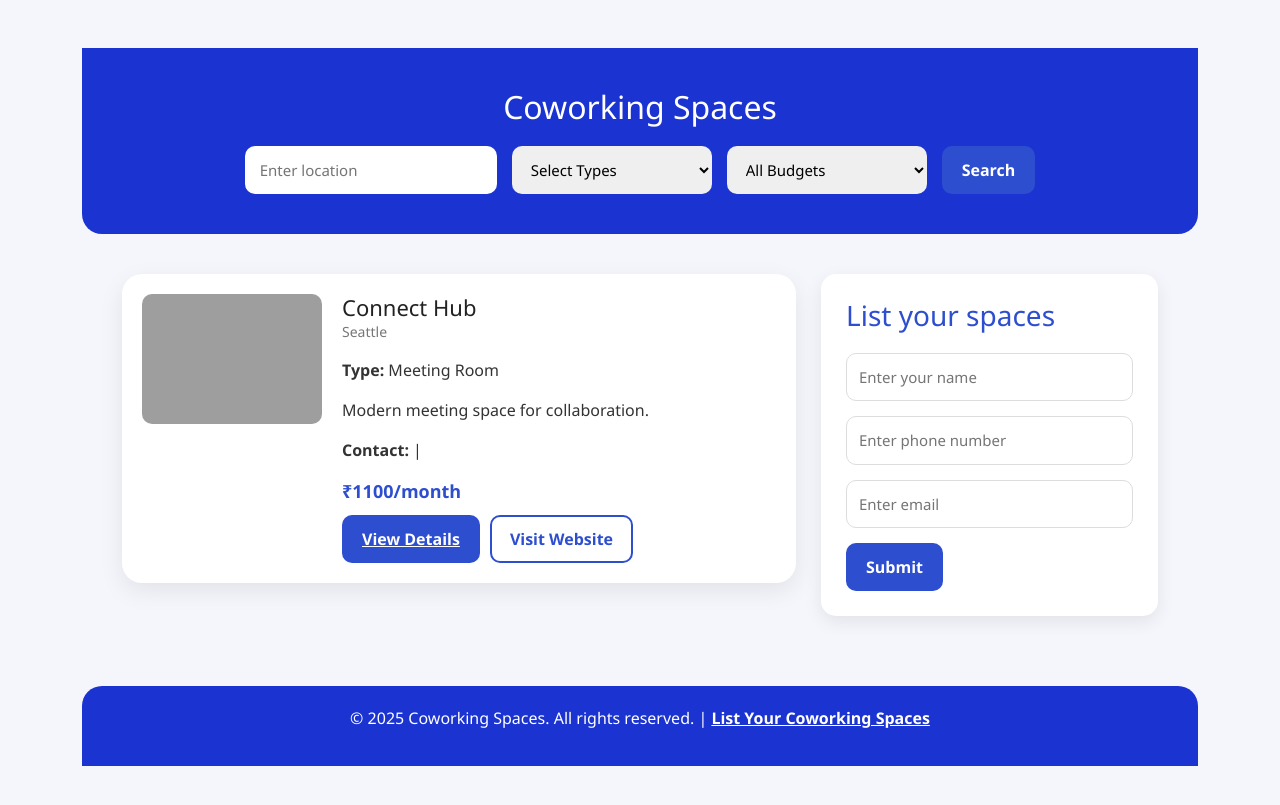
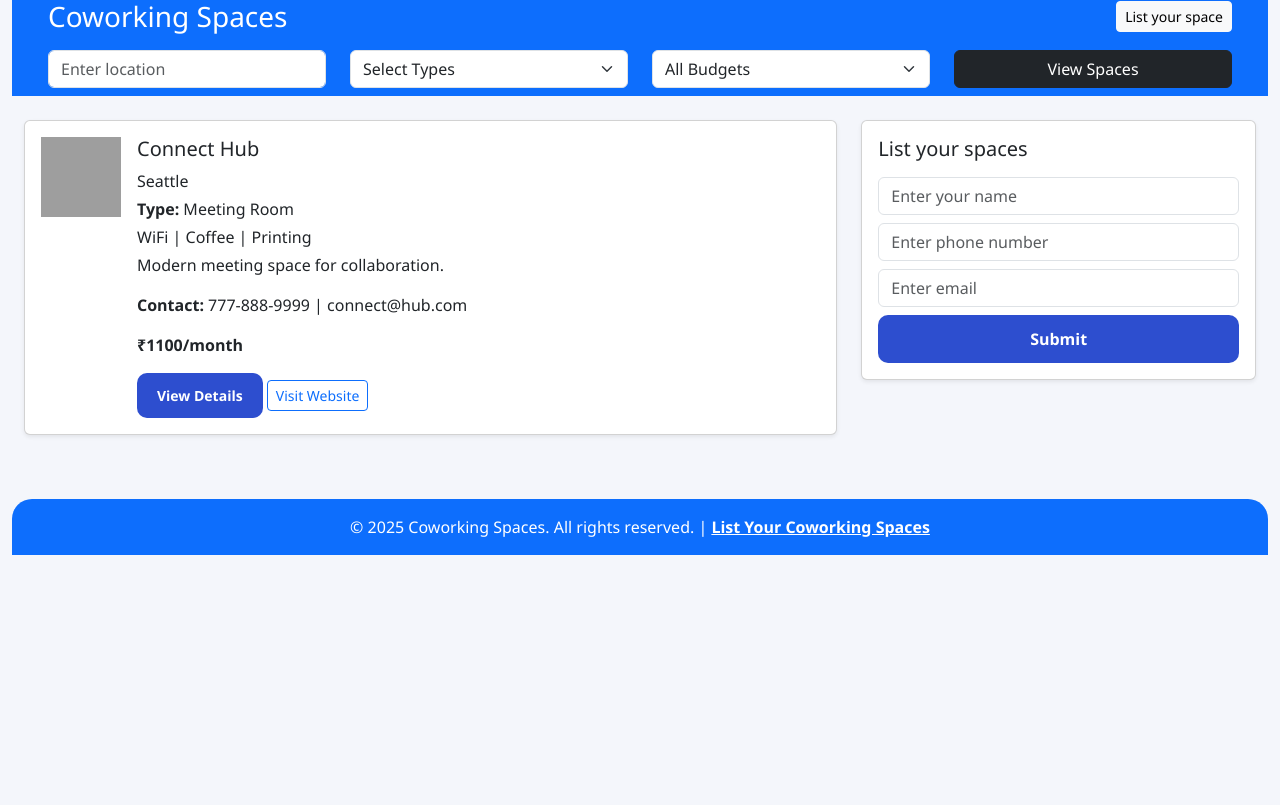
Before and after one commit to singhnatwar25/coworking, a Jekyll site: the page built from index.html, in a window 1280 px wide. Shown: the top 805 px of the page. Built offline with Jekyll 4.4.1, drawn with Linux system fonts in a browser that asks for light colours; grey boxes are pictures that could not be loaded.

Commit message:
dff sfasdfad f sd fsadf

```diff
--- a/_layouts/default.html
+++ b/_layouts/default.html
@@ -12,7 +12,7 @@
   <link rel="stylesheet" href="{{ '/assets/css/style.css' | relative_url }}">
 </head>
 <body>
-  <div class="container mt-5">
+  <div class="container-fluid">
     {{ content }}
   </div>
 </body>
--- a/index.html
+++ b/index.html
@@ -2,63 +2,83 @@
 layout: default
 title: Coworking Spaces
 ---
-<div class="hero">
-  <h1>Coworking Spaces</h1>
-  <div class="filters">
-    <input type="text" placeholder="Enter location">
-    <select>
+
+<div class="container-fluid bg-primary ">
+  <div class="d-flex justify-content-between align-items-center text-white px-4">
+    <h3 class="mb-0">Coworking Spaces</h3>
+    <a href="#list-form" class="btn btn-light btn-sm">List your space</a>
+  </div>
+
+  <div class="row mt-3 px-4">
+    <div class="col-md-3 mb-2">
+      <input type="text" class="form-control" placeholder="Enter location">
+    </div>
+    <div class="col-md-3 mb-2">
+      <select class="form-select">
         <option>Select Types</option>
-      <option>Office</option>
+        <option>Shared Desk</option>
         <option>Meeting Room</option>
-      <option>Desk</option>
+        <option>Private Office</option>
       </select>
-    <select>
+    </div>
+    <div class="col-md-3 mb-2">
+      <select class="form-select">
         <option>All Budgets</option>
-      <option>₹500 - ₹2000</option>
-      <option>₹2000 - ₹5000</option>
-      <option>₹5000+</option>
+        <option>₹0-5000</option>
+        <option>₹5000-10000</option>
+        <option>₹10000+</option>
       </select>
-    <button class="btn-primary">Search</button>
+    </div>
+    <div class="col-md-3 mb-2">
+      <button class="btn btn-dark w-100">View Spaces</button>
+    </div>
   </div>
 </div>
 
-<div class="main-section">
-  <!-- Left: coworking spaces list -->
-  <div class="spaces-list">
+<div class="container-fluid mt-4">
+  <div class="row">
+    <!-- Left Side: Coworking List -->
+    <div class="col-md-8">
       {% for space in site.spaces %}
-    <div class="space-card">
-      <img src="{{ space.image }}" alt="{{ space.title }}">
-      <div class="space-info">
-        <h2>{{ space.title }}</h2>
-        <p class="location">{{ space.location }}</p>
-        <p><strong>Type:</strong> {{ space.type }}</p>
-        <p>{{ space.facility }}</p>
+      <div class="card mb-3 shadow-sm">
+        <div class="card-body">
+          <div class="d-flex">
+            <img src="{{ space.image | relative_url }}" alt="{{ space.title }}" class="me-3" style="width:80px;height:80px;object-fit:cover;">
+            <div>
+              <h5 class="card-title">{{ space.title }}</h5>
+              <p class="mb-1"><i class="bi bi-geo-alt"></i> {{ space.location }}</p>
+              <p class="mb-1"><strong>Type:</strong> {{ space.type }}</p>
+              <p class="mb-1">{{ space.amenities | join: " | " }}</p>
               <p>{{ space.description }}</p>
-        <p><strong>Contact:</strong> {{ space.contact_phone }} | {{ space.contact_email }}</p>
-        <p class="price">₹{{ space.price }}/month</p>
-        <div class="buttons">
-          <a href="{{ space.url }}" class="btn-primary">View Details</a>
-          {% if space.website %}
-          <a href="{{ space.website }}" target="_blank" class="btn-outline">Visit Website</a>
-          {% endif %}
+              <p><strong>Contact:</strong> {{ space.contact }}</p>
+              <p class="fw-bold">₹{{ space.price }}/month</p>
+              <a href="{{ space.url | relative_url }}" class="btn btn-primary btn-sm">View Details</a>
+              <a href="{{ space.website }}" target="_blank" class="btn btn-outline-primary btn-sm">Visit Website</a>
+            </div>
           </div>
         </div>
       </div>
       {% endfor %}
     </div>
 
-  <!-- Right: sidebar form -->
-  <div class="sidebar">
-    <h3>List your spaces</h3>
-    <input type="text" placeholder="Enter your name">
-    <input type="text" placeholder="Enter phone number">
-    <input type="email" placeholder="Enter email">
-    <button class="btn-primary">Submit</button>
+    <!-- Right Side: List Your Space Form -->
+    <div class="col-md-4">
+      <div class="card shadow-sm" id="list-form">
+        <div class="card-body">
+          <h5 class="mb-3">List your spaces</h5>
+          <form>
+            <input type="text" class="form-control mb-2" placeholder="Enter your name">
+            <input type="text" class="form-control mb-2" placeholder="Enter phone number">
+            <input type="email" class="form-control mb-2" placeholder="Enter email">
+            <button class="btn btn-primary w-100">Submit</button>
+          </form>
+        </div>
+      </div>
+    </div>
   </div>
 </div>
 
-<footer>
-  <p>© 2025 Coworking Spaces. All rights reserved. |
-    <a href="#">List Your Coworking Spaces</a>
-  </p>
+<!-- Footer -->
+<footer class="bg-primary text-white text-center py-3 mt-5">
+  © 2025 Coworking Spaces. All rights reserved. | <a href="#list-form" class="text-white text-decoration-underline">List Your Coworking Spaces</a>
 </footer>
```
Lines whose indentation alone changed are shown as unchanged.
